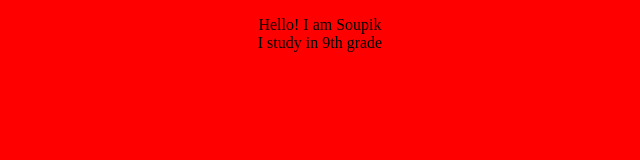
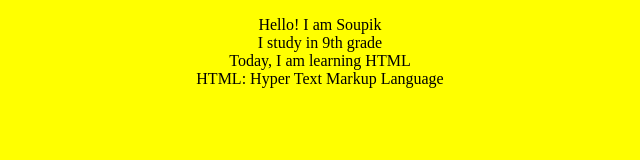
Before and after one commit to Bubai24310/Coding, a plain HTML site: page Codingal/Fundamentals of HTML/index.html in a window 1280 px wide. Shown: the whole page, without its empty margins (320-960 px from the left). Drawn offline with Linux system fonts and the light colour scheme.

Commit message:
run commit

```diff
--- a/Codingal/Fundamentals of HTML/index.html
+++ b/Codingal/Fundamentals of HTML/index.html
@@ -3,12 +3,14 @@
     <head>
         <title>Index</title>
         <style>
-            body{background-color: red;}
+            body{background-color: yellow;}
             p{text-align: center;}
         </style>
     </head>
     <body>
         <p>Hello! I am Soupik <br>
-        I study in 9th grade</p>
+        I study in 9th grade <br>
+        Today, I am learning HTML <br>
+        HTML: Hyper Text Markup Language </p>
     </body>
 </html>
```
